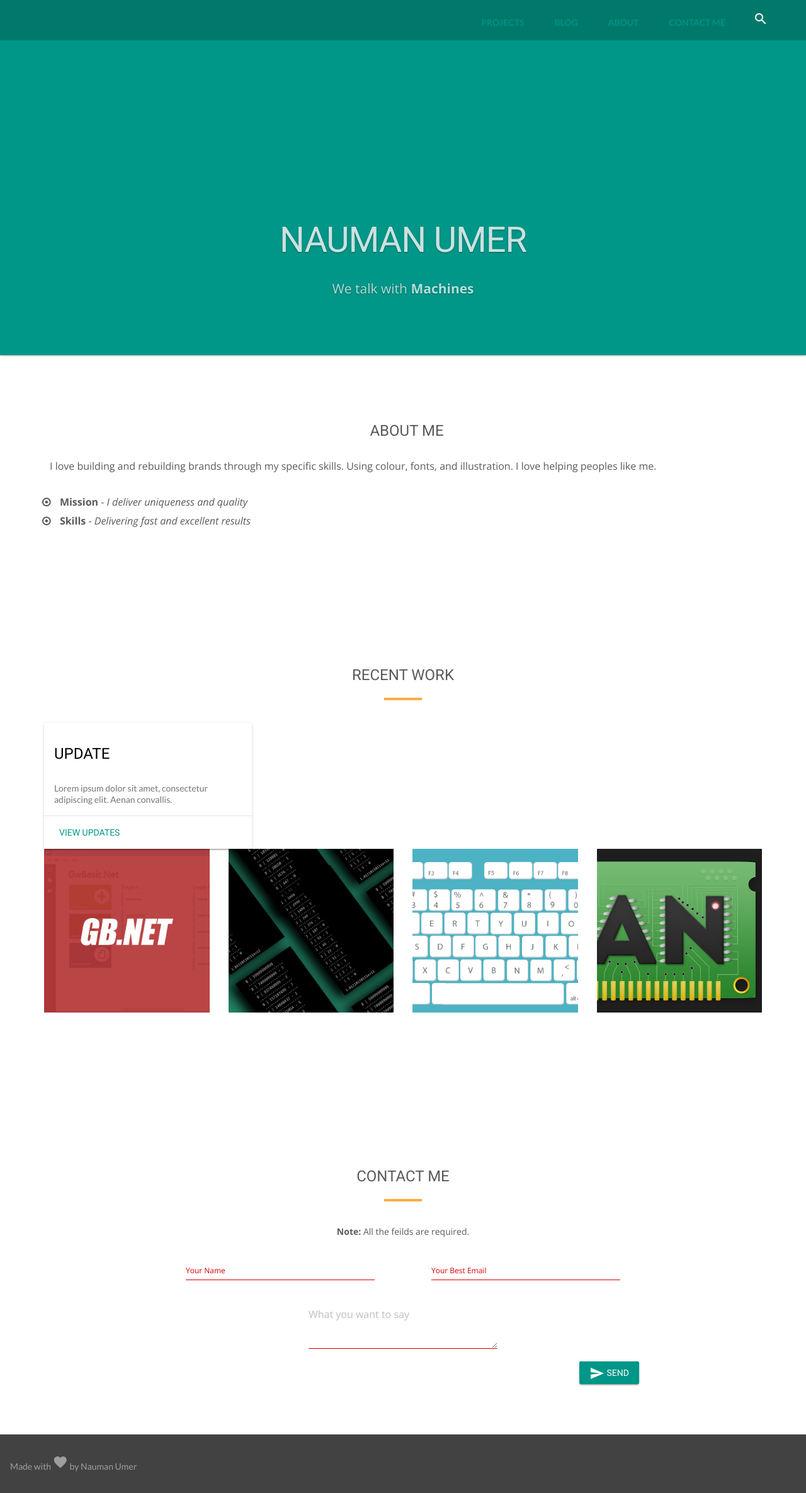
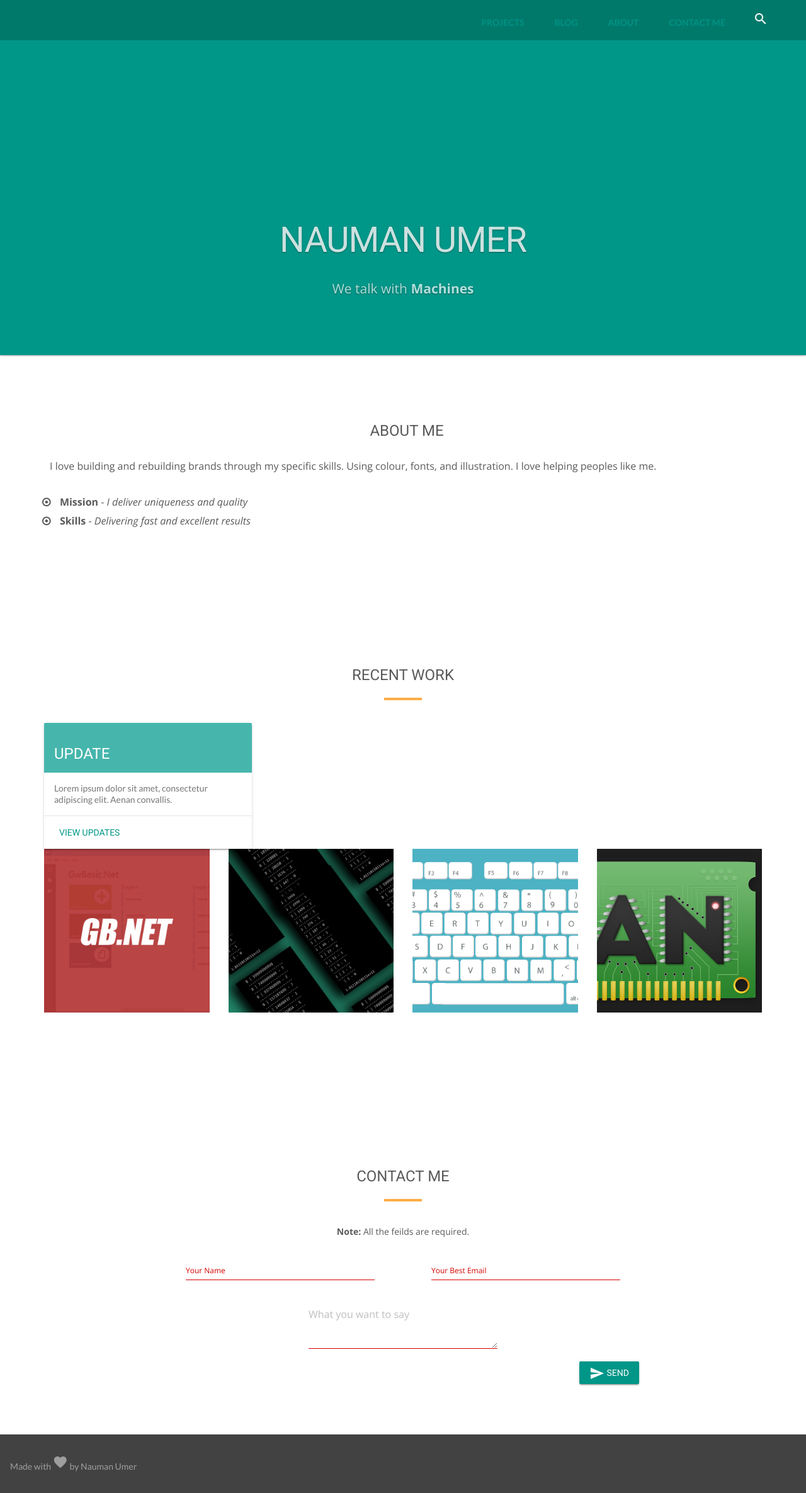
Before and after one commit to nmanumr/nmanumr.com, a Jekyll site: the page built from index.html, in a window 1280 px wide. Shown: the whole page at 63% size. Built offline with Jekyll 4.4.1, drawn with Linux system fonts in a browser that asks for light colours; nearby versions of some CDN libraries.

Commit message:
Update portfolio.html

```diff
--- a/_includes/portfolio.html
+++ b/_includes/portfolio.html
@@ -25,7 +25,12 @@
                 <div class="clearfix"></div>
             </div>-->
 
-
+<style>
+.demo-card-square > .mdl-card__title {
+  color: #fff;
+  background: 15% #46B6AC;
+}
+</style>
 <div class="demo-card-square mdl-card mdl-shadow--2dp">
   <div class="mdl-card__title mdl-card--expand">
     <h2 class="mdl-card__title-text">Update</h2>
```
